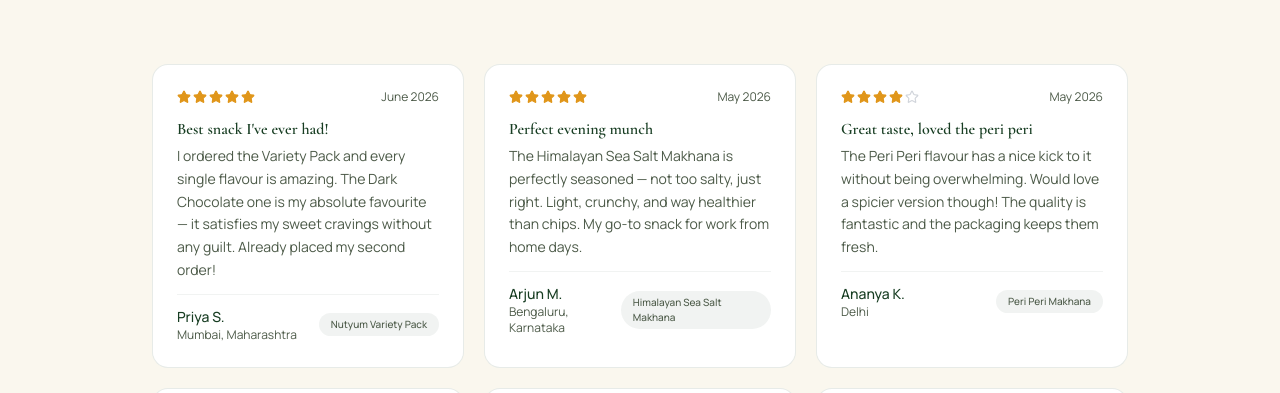
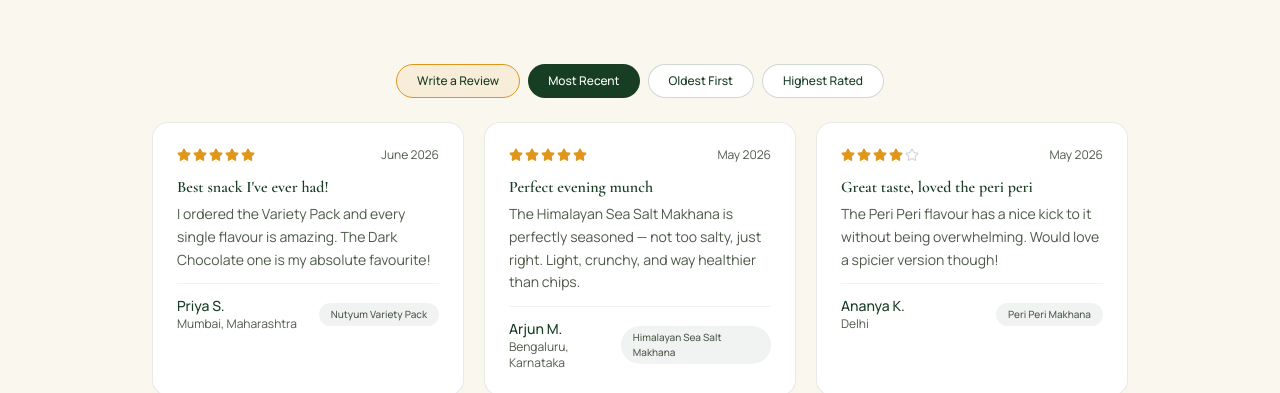
Before and after one commit to root-Akira/Nutyum, a Next.js app: page /reviews in a window 1280 px wide. Shown: the part 407-800 px from the top of the page. Built offline with nearby package versions, Linux system fonts and the light colour scheme; no server answers; the database is empty.

Commit message:
Reviews section: homepage preview + full page with sort, DB-backed form with state/city dropdowns, interactive star rating, themed loading spinner

```diff
--- a/app/api/reviews/route.ts
+++ b/app/api/reviews/route.ts
@@ -47,7 +47,7 @@ export async function POST(req: Request) {
         comment,
         product,
         location,
-        is_approved: false,
+        is_approved: true,
       }),
     });
 
--- a/app/page.tsx
+++ b/app/page.tsx
@@ -4,6 +4,7 @@ import { Discover } from "@/components/discover/Discover";
 import { OurOrigins } from "@/components/story/OurOrigins";
 import { BrandPanel } from "@/components/story/BrandPanel";
 import { WhyNutyum } from "@/components/why-nutyum/WhyNutyum";
+import { ReviewsSection } from "@/components/reviews/ReviewsSection";
 import { Newsletter } from "@/components/newsletter/Newsletter";
 import { Footer } from "@/components/footer/Footer";
 
@@ -16,6 +17,7 @@ export default function Home() {
       <OurOrigins />
       <BrandPanel />
       <WhyNutyum />
+      <ReviewsSection />
       <Newsletter />
       <Footer />
     </main>
--- a/app/reviews/page.tsx
+++ b/app/reviews/page.tsx
@@ -1,21 +1,13 @@
 "use client";
 
-import { useState, useEffect } from "react";
+import { useState, useEffect, useMemo } from "react";
 import { motion } from "framer-motion";
 import { Star } from "lucide-react";
+import { ReviewCard, StarRating, type Review } from "@/components/reviews/ReviewCard";
 
 const EASE: [number, number, number, number] = [0.16, 1, 0.3, 1];
 
-interface Review {
-  id: string;
-  name: string;
-  location: string;
-  rating: number;
-  date: string;
-  title: string;
-  comment: string;
-  product: string;
-}
+type SortKey = "recent" | "oldest" | "highest";
 
 const CITIES_BY_STATE: Record<string, string[]> = {
   "Andhra Pradesh": ["Amaravati", "Anantapur", "Eluru", "Guntur", "Kakinada", "Kurnool", "Nellore", "Ongole", "Rajahmundry", "Srikakulam", "Tirupati", "Vijayawada", "Visakhapatnam", "Vizianagaram"],
@@ -58,147 +50,23 @@ const CITIES_BY_STATE: Record<string, string[]> = {
 
 const STATES = Object.keys(CITIES_BY_STATE).sort();
 
-const REVIEWS: Review[] = [
-  {
-    id: "1",
-    name: "Priya S.",
-    location: "Mumbai, Maharashtra",
-    rating: 5,
-    date: "June 2026",
-    title: "Best snack I've ever had!",
-    comment: "I ordered the Variety Pack and every single flavour is amazing. The Dark Chocolate one is my absolute favourite — it satisfies my sweet cravings without any guilt. Already placed my second order!",
-    product: "Nutyum Variety Pack",
-  },
-  {
-    id: "2",
-    name: "Arjun M.",
-    location: "Bengaluru, Karnataka",
-    rating: 5,
-    date: "May 2026",
-    title: "Perfect evening munch",
-    comment: "The Himalayan Sea Salt Makhana is perfectly seasoned — not too salty, just right. Light, crunchy, and way healthier than chips. My go-to snack for work from home days.",
-    product: "Himalayan Sea Salt Makhana",
-  },
-  {
-    id: "3",
-    name: "Ananya K.",
-    location: "Delhi",
-    rating: 4,
-    date: "May 2026",
-    title: "Great taste, loved the peri peri",
-    comment: "The Peri Peri flavour has a nice kick to it without being overwhelming. Would love a spicier version though! The quality is fantastic and the packaging keeps them fresh.",
-    product: "Peri Peri Makhana",
-  },
-  {
-    id: "4",
-    name: "Rahul V.",
-    location: "Pune, Maharashtra",
-    rating: 5,
-    date: "April 2026",
-    title: "Healthy snacking, finally!",
-    comment: "I've been looking for a healthy snack that actually tastes good. Nutyum delivers! The Classic Pudina is refreshing and unique. My whole family loves them.",
-    product: "Classic Pudina Makhana",
-  },
-  {
-    id: "5",
-    name: "Sneha R.",
-    location: "Hyderabad, Telangana",
-    rating: 5,
-    date: "April 2026",
-    title: "Gift-worthy presentation",
-    comment: "Ordered the Variety Pack as a gift for my sister and she loved it. The packaging is premium and the flavours are all delicious. Perfect gift for health-conscious friends.",
-    product: "Nutyum Variety Pack",
-  },
-  {
-    id: "6",
-    name: "Vikram P.",
-    location: "Chennai, Tamil Nadu",
-    rating: 4,
-    date: "March 2026",
-    title: "Turmeric & Pepper is a must-try",
-    comment: "Was sceptical about the Turmeric & Pepper flavour but it's surprisingly delicious. The earthy turmeric with the pepper kick is a brilliant combination. Great for immunity too!",
-    product: "Turmeric & Pepper Makhana",
-  },
-  {
-    id: "7",
-    name: "Neha G.",
-    location: "Ahmedabad, Gujarat",
-    rating: 5,
-    date: "March 2026",
-    title: "Better than expected",
-    comment: "I tried Nutyum at a friend's place and immediately ordered 3 packs. The Dark Chocolate is dangerous — I finished the whole pack in one sitting! Please make bigger packs.",
-    product: "Dark Chocolate Makhana",
-  },
-  {
-    id: "8",
-    name: "Amit T.",
-    location: "Kolkata, West Bengal",
-    rating: 5,
-    date: "February 2026",
-    title: "Finally, a snack for my diet",
-    comment: "I'm on a keto diet and finding snacks is tough. Nutyum makhana is low calorie, high protein, and actually tasty. The free delivery on orders above ₹999 is a nice bonus.",
-    product: "Himalayan Sea Salt Makhana",
-  },
-];
-
-function StarRating({ rating, size = 14 }: { rating: number; size?: number }) {
-  return (
-    <div className="flex gap-0.5">
-      {Array.from({ length: 5 }, (_, i) => (
-        <Star
-          key={i}
-          size={size}
-          fill={i < rating ? "#E0961A" : "none"}
-          stroke={i < rating ? "#E0961A" : "#d1d5db"}
-        />
-      ))}
-    </div>
-  );
-}
-
-function ReviewCard({ review, index }: { review: Review; index: number }) {
-  return (
-    <motion.div
-      initial={{ opacity: 0, y: 20 }}
-      whileInView={{ opacity: 1, y: 0 }}
-      viewport={{ once: true, margin: "-40px" }}
-      transition={{ duration: 0.5, ease: EASE, delay: index * 0.05 }}
-      className="rounded-2xl border border-[rgba(23,61,34,0.1)] bg-white p-6 transition-all hover:shadow-md"
-    >
-      <div className="mb-3 flex items-center justify-between">
-        <StarRating rating={review.rating} />
-        <span className="text-xs text-[#4C5A48]" style={{ fontFamily: "var(--font-body)" }}>
-          {review.date}
-        </span>
-      </div>
-      <h3 className="mb-1 text-base font-semibold text-[#173D22]" style={{ fontFamily: "var(--font-heading)" }}>
-        {review.title}
-      </h3>
-      <p className="mb-3 text-sm leading-relaxed text-[#4C5A48]" style={{ fontFamily: "var(--font-body)" }}>
-        {review.comment}
-      </p>
-      <div className="flex items-center justify-between border-t border-[rgba(23,61,34,0.06)] pt-3">
-        <div>
-          <p className="text-sm font-medium text-[#173D22]" style={{ fontFamily: "var(--font-body)" }}>
-            {review.name}
-          </p>
-          <p className="text-xs text-[#4C5A48]" style={{ fontFamily: "var(--font-body)" }}>
-            {review.location}
-          </p>
-        </div>
-        <span className="rounded-full bg-[rgba(23,61,34,0.06)] px-3 py-1 text-[10px] font-medium text-[#4C5A48]" style={{ fontFamily: "var(--font-body)" }}>
-          {review.product}
-        </span>
-      </div>
-    </motion.div>
-  );
-}
-
 function SubmitForm() {
   const [form, setForm] = useState({ name: "", email: "", rating: 0, title: "", comment: "", product: "", city: "", state: "" });
   const [hoverRating, setHoverRating] = useState(0);
   const [submitted, setSubmitted] = useState(false);
   const [error, setError] = useState("");
+  const [productNames, setProductNames] = useState<string[]>([]);
+
+  useEffect(() => {
+    fetch("/api/products")
+      .then((r) => r.json())
+      .then((data) => {
+        if (Array.isArray(data) && data.length) {
+          setProductNames(data.map((p: any) => p.name));
+        }
+      })
+      .catch(() => {});
+  }, []);
 
   const handleSubmit = async (e: React.FormEvent) => {
     e.preventDefault();
@@ -315,12 +183,9 @@ function SubmitForm() {
           style={{ fontFamily: "var(--font-body)" }}
         >
           <option value="">Select a product</option>
-          <option value="Himalayan Sea Salt Makhana">Himalayan Sea Salt Makhana</option>
-          <option value="Peri Peri Makhana">Peri Peri Makhana</option>
-          <option value="Dark Chocolate Makhana">Dark Chocolate Makhana</option>
-          <option value="Classic Pudina Makhana">Classic Pudina Makhana</option>
-          <option value="Turmeric & Pepper Makhana">Turmeric & Pepper Makhana</option>
-          <option value="Nutyum Variety Pack">Nutyum Variety Pack</option>
+          {productNames.map((name) => (
+            <option key={name} value={name}>{name}</option>
+          ))}
         </select>
       </div>
 
@@ -399,8 +264,25 @@ function SubmitForm() {
   );
 }
 
+const FALLBACK_REVIEWS: Review[] = [
+  { id: "1", name: "Priya S.", location: "Mumbai, Maharashtra", rating: 5, date: "June 2026", title: "Best snack I've ever had!", comment: "I ordered the Variety Pack and every single flavour is amazing. The Dark Chocolate one is my absolute favourite!", product: "Nutyum Variety Pack" },
+  { id: "2", name: "Arjun M.", location: "Bengaluru, Karnataka", rating: 5, date: "May 2026", title: "Perfect evening munch", comment: "The Himalayan Sea Salt Makhana is perfectly seasoned — not too salty, just right. Light, crunchy, and way healthier than chips.", product: "Himalayan Sea Salt Makhana" },
+  { id: "3", name: "Ananya K.", location: "Delhi", rating: 4, date: "May 2026", title: "Great taste, loved the peri peri", comment: "The Peri Peri flavour has a nice kick to it without being overwhelming. Would love a spicier version though!", product: "Peri Peri Makhana" },
+  { id: "4", name: "Rahul V.", location: "Pune, Maharashtra", rating: 5, date: "April 2026", title: "Healthy snacking, finally!", comment: "I've been looking for a healthy snack that actually tastes good. Nutyum delivers!", product: "Classic Pudina Makhana" },
+  { id: "5", name: "Sneha R.", location: "Hyderabad, Telangana", rating: 5, date: "April 2026", title: "Gift-worthy presentation", comment: "Ordered the Variety Pack as a gift for my sister and she loved it. The packaging is premium and the flavours are delicious.", product: "Nutyum Variety Pack" },
+  { id: "6", name: "Vikram P.", location: "Chennai, Tamil Nadu", rating: 4, date: "March 2026", title: "Turmeric & Pepper is a must-try", comment: "Was sceptical about the Turmeric & Pepper flavour but it's surprisingly delicious.", product: "Turmeric & Pepper Makhana" },
+  { id: "7", name: "Neha G.", location: "Ahmedabad, Gujarat", rating: 5, date: "March 2026", title: "Better than expected", comment: "I tried Nutyum at a friend's place and immediately ordered 3 packs.", product: "Dark Chocolate Makhana" },
+  { id: "8", name: "Amit T.", location: "Kolkata, West Bengal", rating: 5, date: "February 2026", title: "Finally, a snack for my diet", comment: "Nutyum makhana is low calorie, high protein, and actually tasty.", product: "Himalayan Sea Salt Makhana" },
+];
+
 export default function ReviewsPage() {
-  const [apiReviews, setApiReviews] = useState<Review[]>([]);
+  const [apiReviews, setApiReviews] = useState<Review[]>(FALLBACK_REVIEWS);
+  const [loading, setLoading] = useState(true);
+  const [sort, setSort] = useState<SortKey>("recent");
+
+  const scrollToForm = () => {
+    document.getElementById("write-review")?.scrollIntoView({ behavior: "smooth" });
+  };
 
   useEffect(() => {
     fetch("/api/reviews")
@@ -420,11 +302,23 @@ export default function ReviewsPage() {
           setApiReviews(mapped);
         }
       })
-      .catch(() => {});
+      .catch(() => {})
+      .finally(() => setLoading(false));
   }, []);
 
-  const allReviews = [...apiReviews, ...REVIEWS];
-  const overall = allReviews.reduce((s, r) => s + r.rating, 0) / allReviews.length;
+  const allReviews = useMemo(() => {
+    if (sort === "recent") return apiReviews;
+    if (sort === "oldest") return [...apiReviews].reverse();
+    return [...apiReviews].sort((a, b) => b.rating - a.rating);
+  }, [apiReviews, sort]);
+
+  const overall = allReviews.reduce((s, r) => s + r.rating, 0) / allReviews.length || 0;
+
+  const SORT_OPTIONS: { key: SortKey; label: string }[] = [
+    { key: "recent", label: "Most Recent" },
+    { key: "oldest", label: "Oldest First" },
+    { key: "highest", label: "Highest Rated" },
+  ];
 
   return (
     <main className="min-h-screen bg-[#FAF7EE]">
@@ -449,13 +343,51 @@ export default function ReviewsPage() {
           </div>
         </motion.div>
 
-        <div className="mb-20 grid grid-cols-1 gap-5 sm:grid-cols-2 lg:grid-cols-3">
-          {allReviews.map((review, i) => (
-            <ReviewCard key={review.id} review={review} index={i} />
+        <div className="mb-6 flex flex-wrap justify-center gap-2">
+          <button
+            type="button"
+            onClick={scrollToForm}
+            className="rounded-full border border-[#E0961A] bg-[#E0961A]/10 px-5 py-2 text-xs font-medium text-[#173D22] transition-all hover:bg-[#E0961A]/20"
+            style={{ fontFamily: "var(--font-body)" }}
+          >
+            Write a Review
+          </button>
+          {SORT_OPTIONS.map((opt) => (
+            <button
+              key={opt.key}
+              type="button"
+              onClick={() => setSort(opt.key)}
+              className={`rounded-full px-5 py-2 text-xs font-medium transition-all ${
+                sort === opt.key
+                  ? "bg-[#173D22] text-white"
+                  : "border border-[rgba(23,61,34,0.2)] bg-white text-[#173D22] hover:border-[#173D22]"
+              }`}
+              style={{ fontFamily: "var(--font-body)" }}
+            >
+              {opt.label}
+            </button>
           ))}
         </div>
 
+        {loading ? (
+          <div className="mb-20 flex items-center justify-center py-16">
+            <div className="flex flex-col items-center gap-4">
+              <div className="h-10 w-10 animate-spin rounded-full border-[3px] border-[rgba(23,61,34,0.15)] border-t-[3px] border-t-[#173D22]" />
+              <p className="text-sm font-medium text-[#4C5A48]" style={{ fontFamily: "var(--font-body)" }}>
+                Loading reviews...
+              </p>
+            </div>
+          </div>
+        ) : (
+          <div className="mb-20 grid grid-cols-1 gap-5 sm:grid-cols-2 lg:grid-cols-3">
+            {allReviews.map((review, i) => (
+              <ReviewCard key={review.id} review={review} index={i} />
+            ))}
+          </div>
+        )}
+
         <motion.div
+          id="write-review"
           initial={{ opacity: 0, y: 20 }}
           whileInView={{ opacity: 1, y: 0 }}
           viewport={{ once: true }}
--- /dev/null
+++ b/components/reviews/ReviewCard.tsx
@@ -0,0 +1,70 @@
+"use client";
+
+import { motion } from "framer-motion";
+import { Star } from "lucide-react";
+
+const EASE: [number, number, number, number] = [0.16, 1, 0.3, 1];
+
+export interface Review {
+  id: string;
+  name: string;
+  location: string;
+  rating: number;
+  date: string;
+  title: string;
+  comment: string;
+  product: string;
+}
+
+export function StarRating({ rating, size = 14 }: { rating: number; size?: number }) {
+  return (
+    <div className="flex gap-0.5">
+      {Array.from({ length: 5 }, (_, i) => (
+        <Star
+          key={i}
+          size={size}
+          fill={i < rating ? "#E0961A" : "none"}
+          stroke={i < rating ? "#E0961A" : "#d1d5db"}
+        />
+      ))}
+    </div>
+  );
+}
+
+export function ReviewCard({ review, index = 0 }: { review: Review; index?: number }) {
+  return (
+    <motion.div
+      initial={{ opacity: 0, y: 20 }}
+      whileInView={{ opacity: 1, y: 0 }}
+      viewport={{ once: true, margin: "-40px" }}
+      transition={{ duration: 0.5, ease: EASE, delay: index * 0.05 }}
+      className="rounded-2xl border border-[rgba(23,61,34,0.1)] bg-white p-6 transition-all hover:shadow-md"
+    >
+      <div className="mb-3 flex items-center justify-between">
+        <StarRating rating={review.rating} />
+        <span className="text-xs text-[#4C5A48]" style={{ fontFamily: "var(--font-body)" }}>
+          {review.date}
+        </span>
+      </div>
+      <h3 className="mb-1 text-base font-semibold text-[#173D22]" style={{ fontFamily: "var(--font-heading)" }}>
+        {review.title}
+      </h3>
+      <p className="mb-3 text-sm leading-relaxed text-[#4C5A48]" style={{ fontFamily: "var(--font-body)" }}>
+        {review.comment}
+      </p>
+      <div className="flex items-center justify-between border-t border-[rgba(23,61,34,0.06)] pt-3">
+        <div>
+          <p className="text-sm font-medium text-[#173D22]" style={{ fontFamily: "var(--font-body)" }}>
+            {review.name}
+          </p>
+          <p className="text-xs text-[#4C5A48]" style={{ fontFamily: "var(--font-body)" }}>
+            {review.location}
+          </p>
+        </div>
+        <span className="rounded-full bg-[rgba(23,61,34,0.06)] px-3 py-1 text-[10px] font-medium text-[#4C5A48]" style={{ fontFamily: "var(--font-body)" }}>
+          {review.product}
+        </span>
+      </div>
+    </motion.div>
+  );
+}
--- /dev/null
+++ b/components/reviews/ReviewsSection.tsx
@@ -0,0 +1,102 @@
+"use client";
+
+import { useState, useEffect } from "react";
+import Link from "next/link";
+import { motion } from "framer-motion";
+import { ArrowRight } from "lucide-react";
+import { ReviewCard, Review, StarRating } from "./ReviewCard";
+
+const EASE: [number, number, number, number] = [0.16, 1, 0.3, 1];
+
+const FALLBACK_REVIEWS: Review[] = [
+  { id: "1", name: "Priya S.", location: "Mumbai, Maharashtra", rating: 5, date: "June 2026", title: "Best snack I've ever had!", comment: "I ordered the Variety Pack and every single flavour is amazing. The Dark Chocolate one is my absolute favourite!", product: "Nutyum Variety Pack" },
+  { id: "2", name: "Arjun M.", location: "Bengaluru, Karnataka", rating: 5, date: "May 2026", title: "Perfect evening munch", comment: "The Himalayan Sea Salt Makhana is perfectly seasoned!", product: "Himalayan Sea Salt Makhana" },
+  { id: "3", name: "Ananya K.", location: "Delhi", rating: 4, date: "May 2026", title: "Great taste, loved the peri peri", comment: "The Peri Peri flavour has a nice kick to it without being overwhelming.", product: "Peri Peri Makhana" },
+];
+
+export function ReviewsSection() {
+  const [apiReviews, setApiReviews] = useState<Review[]>(FALLBACK_REVIEWS);
+  const [loading, setLoading] = useState(true);
+
+  useEffect(() => {
+    fetch("/api/reviews")
+      .then((r) => r.json())
+      .then((data) => {
+        if (Array.isArray(data) && data.length) {
+          const mapped = data.map((r: any) => ({
+            id: r.id,
+            name: r.name,
+            location: r.location || "",
+            rating: r.rating,
+            date: new Date(r.created_at).toLocaleDateString("en-US", { year: "numeric", month: "long" }),
+            title: r.title,
+            comment: r.comment,
+            product: r.product,
+          }));
+          setApiReviews(mapped);
+        }
+      })
+      .catch(() => {})
+      .finally(() => setLoading(false));
+  }, []);
+
+  const top3 = apiReviews.slice(0, 3);
+  const overall = apiReviews.reduce((s, r) => s + r.rating, 0) / apiReviews.length || 0;
+
+  return (
+    <section className="bg-[#FAF7EE] py-20 sm:py-28" aria-labelledby="reviews-title">
+      <div className="mx-auto max-w-5xl px-6">
+        <motion.div
+          initial={{ opacity: 0, y: 20 }}
+          whileInView={{ opacity: 1, y: 0 }}
+          viewport={{ once: true }}
+          transition={{ duration: 0.6, ease: EASE }}
+          className="mb-12 text-center"
+        >
+          <h2
+            id="reviews-title"
+            className="border-2 border-[#E0961A] inline-block px-6 py-2 text-lg font-bold uppercase tracking-widest text-[#173D22] bg-[rgba(224,150,26,0.08)] mb-6"
+            style={{ fontFamily: "var(--font-body)" }}
+          >
+            Real Reviews
+          </h2>
+          <div className="flex items-center justify-center gap-3">
+            <StarRating rating={Math.round(overall)} size={16} />
+            <span className="text-sm text-[#4C5A48]" style={{ fontFamily: "var(--font-body)" }}>
+              {overall.toFixed(1)} out of 5 &middot; {apiReviews.length} reviews
+            </span>
+          </div>
+        </motion.div>
+
+        {loading ? (
+          <div className="flex justify-center py-12">
+            <div className="h-10 w-10 animate-spin rounded-full border-[3px] border-[rgba(23,61,34,0.15)] border-t-[3px] border-t-[#173D22]" />
+          </div>
+        ) : (
+          <div className="grid grid-cols-1 gap-5 sm:grid-cols-2 lg:grid-cols-3">
+            {top3.map((review, i) => (
+              <ReviewCard key={review.id} review={review} index={i} />
+            ))}
+          </div>
+        )}
+
+        <motion.div
+          initial={{ opacity: 0, y: 10 }}
+          whileInView={{ opacity: 1, y: 0 }}
+          viewport={{ once: true }}
+          transition={{ duration: 0.5, ease: EASE, delay: 0.2 }}
+          className="mt-10 text-center"
+        >
+          <Link
+            href="/reviews"
+            className="inline-flex items-center gap-2 rounded-full bg-[#173D22] px-8 py-4 text-sm font-semibold text-white transition-all hover:bg-[#0e2616] hover:shadow-[0_8px_30px_rgba(23,61,34,0.25)]"
+            style={{ fontFamily: "var(--font-body)" }}
+          >
+            See More Reviews
+            <ArrowRight size={16} strokeWidth={2} />
+          </Link>
+        </motion.div>
+      </div>
+    </section>
+  );
+}
```
Also changed, not shown: 1 other file (tests, documents, lock files or other folders).
